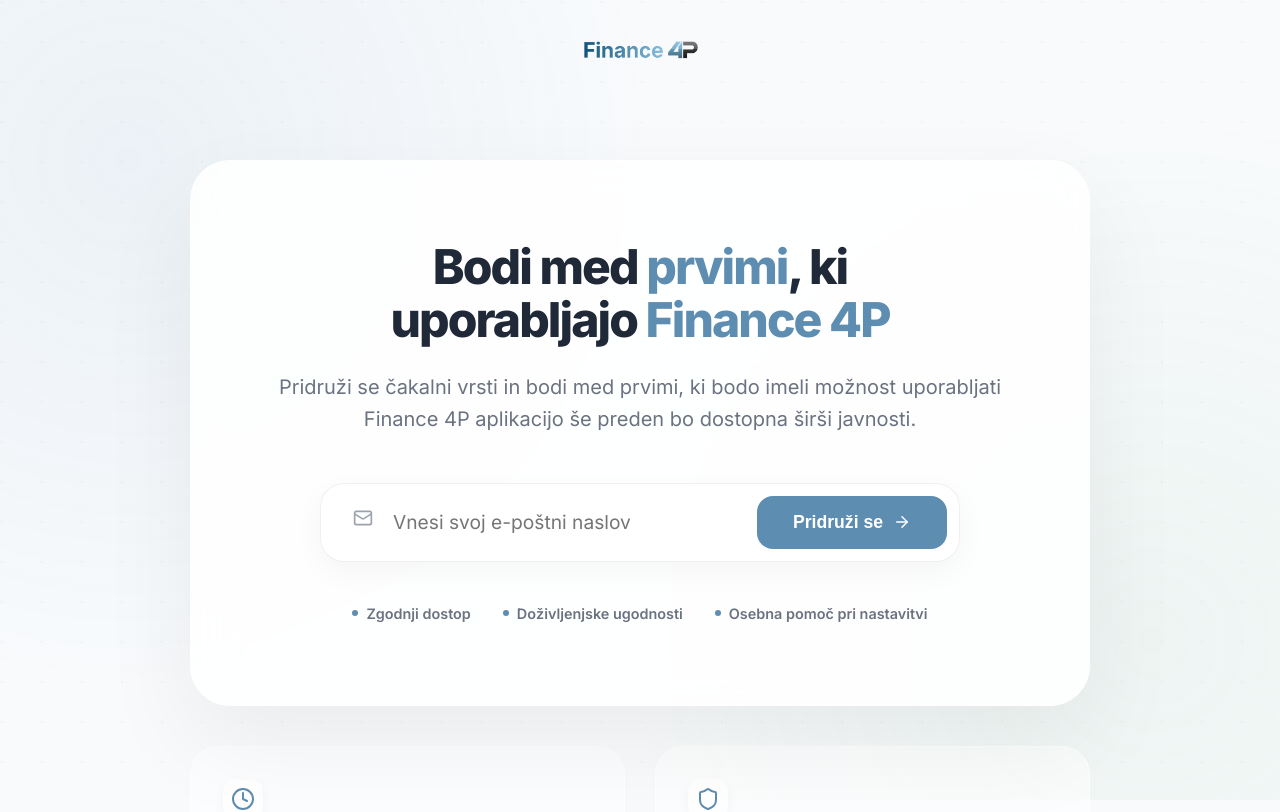
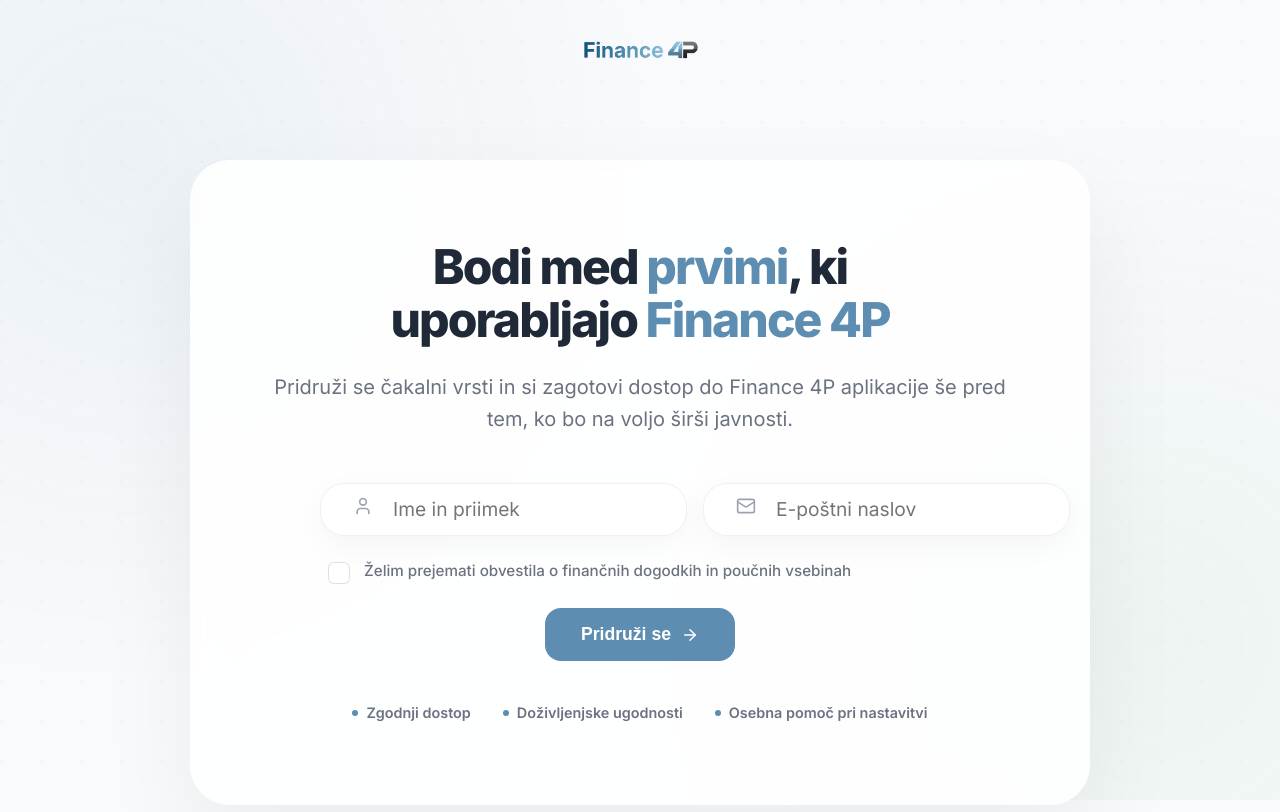
Before and after one commit to filipkolle/Landing-4P, a React (Vite) app: page /cakalna-vrsta in a window 1280 px wide. Shown: the top 812 px of the page. Built offline with nearby package versions, Linux system fonts and the light colour scheme.

Commit message:
feat: expand waitlist form with name and marketing consent logic

```diff
--- a/src/pages/WaitlistPage.jsx
+++ b/src/pages/WaitlistPage.jsx
@@ -1,11 +1,13 @@
 import React, { useState } from 'react';
 import { motion, AnimatePresence } from 'framer-motion';
-import { Mail, Check, AlertCircle, ArrowLeft, ArrowRight, Shield, Rocket, Clock } from 'lucide-react';
+import { Mail, Check, AlertCircle, ArrowLeft, ArrowRight, Shield, Rocket, Clock, User } from 'lucide-react';
 import logoImg from '../assets/logo_full_v2.png';
 import { useNavigate } from 'react-router-dom';
 
 const WaitlistPage = () => {
   const [email, setEmail] = useState('');
+  const [name, setName] = useState('');
+  const [marketing, setMarketing] = useState(false);
   const [status, setStatus] = useState('idle'); // idle, loading, success, error
   const navigate = useNavigate();
 
@@ -22,7 +24,11 @@ const WaitlistPage = () => {
       const response = await fetch('/api/subscribe', {
         method: 'POST',
         headers: { 'Content-Type': 'application/json' },
-        body: JSON.stringify({ email }),
+        body: JSON.stringify({
+          email,
+          name,
+          marketing
+        }),
       });
 
       const data = await response.json();
@@ -30,6 +36,8 @@ const WaitlistPage = () => {
       if (response.ok) {
         setStatus('success');
         setEmail('');
+        setName('');
+        setMarketing(false);
       } else {
         console.error('Waitlist error:', data.error);
         setStatus('error');
@@ -84,7 +92,7 @@ const WaitlistPage = () => {
               </motion.h1>
 
               <motion.p className="waitlist-subtitle" variants={itemVars}>
-                Pridruži se čakalni vrsti in bodi med prvimi, ki bodo imeli možnost uporabljati Finance 4P aplikacijo še preden bo dostopna širši javnosti.
+                Pridruži se čakalni vrsti in si zagotovi dostop do Finance 4P aplikacije še pred tem, ko bo na voljo širši javnosti.
               </motion.p>
 
               <motion.form
@@ -92,18 +100,50 @@ const WaitlistPage = () => {
                 onSubmit={handleSubmit}
                 variants={itemVars}
               >
+                <div className="form-inputs-stack">
+                  <div className="input-group">
+                    <div className="input-icon">
+                      <User size={20} />
+                    </div>
+                    <input
+                      type="text"
+                      placeholder="Ime in priimek"
+                      value={name}
+                      onChange={(e) => setName(e.target.value)}
+                      disabled={status === 'loading' || status === 'success'}
+                      required
+                    />
+                  </div>
+
                   <div className="input-group">
                     <div className="input-icon">
                       <Mail size={20} />
                     </div>
                     <input
                       type="email"
-                    placeholder="Vnesi svoj e-poštni naslov"
+                      placeholder="E-poštni naslov"
                       value={email}
                       onChange={(e) => setEmail(e.target.value)}
                       disabled={status === 'loading' || status === 'success'}
                       required
                     />
+                  </div>
+                </div>
+
+                <div className="form-actions-row">
+                  <div className="consent-wrapper">
+                    <label className="checkbox-container">
+                      <input
+                        type="checkbox"
+                        checked={marketing}
+                        onChange={(e) => setMarketing(e.target.checked)}
+                        disabled={status === 'loading' || status === 'success'}
+                      />
+                      <span className="checkmark"></span>
+                      <span className="consent-text">Želim prejemati obvestila o finančnih dogodkih in poučnih vsebinah</span>
+                    </label>
+                  </div>
+
                   <button
                     type="submit"
                     className={`waitlist-submit ${status}`}
--- a/src/styles/Waitlist.css
+++ b/src/styles/Waitlist.css
@@ -142,6 +142,95 @@
   transform: scale(1.02);
 }
 
+.form-inputs-stack {
+  display: flex;
+  gap: 16px;
+  margin-bottom: 24px;
+}
+
+.form-inputs-stack .input-group {
+  flex: 1;
+}
+
+.form-actions-row {
+  display: flex;
+  flex-direction: column;
+  gap: 24px;
+  align-items: center;
+}
+
+.consent-wrapper {
+  width: 100%;
+  padding: 0 8px;
+}
+
+.checkbox-container {
+  display: flex;
+  align-items: flex-start;
+  gap: 14px;
+  cursor: pointer;
+  font-size: 0.95rem;
+  color: var(--text-muted);
+  user-select: none;
+  text-align: left;
+}
+
+.checkbox-container input {
+  position: absolute;
+  opacity: 0;
+  cursor: pointer;
+  height: 0;
+  width: 0;
+}
+
+.checkmark {
+  position: relative;
+  height: 22px;
+  width: 22px;
+  background-color: #fff;
+  border: 1.5px solid rgba(0,0,0,0.12);
+  border-radius: 6px;
+  flex-shrink: 0;
+  transition: all 0.2s cubic-bezier(0.4, 0, 0.2, 1);
+  margin-top: 2px;
+}
+
+.checkbox-container:hover input ~ .checkmark {
+  border-color: var(--primary);
+  background-color: var(--primary-light);
+}
+
+.checkbox-container input:checked ~ .checkmark {
+  background-color: var(--primary);
+  border-color: var(--primary);
+  box-shadow: 0 4px 12px rgba(94, 141, 178, 0.25);
+}
+
+.checkmark:after {
+  content: "";
+  position: absolute;
+  display: none;
+}
+
+.checkbox-container input:checked ~ .checkmark:after {
+  display: block;
+}
+
+.checkbox-container .checkmark:after {
+  left: 7px;
+  top: 3px;
+  width: 5px;
+  height: 10px;
+  border: solid white;
+  border-width: 0 2.5px 2.5px 0;
+  transform: rotate(45deg);
+}
+
+.consent-text {
+  line-height: 1.5;
+  font-weight: 500;
+}
+
 .input-icon {
   padding: 0 20px;
   color: var(--text-soft);
@@ -280,21 +369,26 @@
   .waitlist-main-card h1 { font-size: 1.8rem; line-height: 1.2; }
   .waitlist-subtitle { font-size: 1rem; margin-bottom: 32px; }
   .waitlist-info-grid { grid-template-columns: 1fr; gap: 20px; }
-  .input-group { flex-direction: column; padding: 12px; gap: 12px; border-radius: 24px; }
-  .waitlist-submit { width: 100%; justify-content: center; padding: 12px 24px; font-size: 1rem; }
-  .input-icon { display: none; }
-  .waitlist-form input { text-align: center; font-size: 0.95rem; }
+
+  .form-inputs-stack { flex-direction: column; gap: 12px; }
+  .input-group { padding: 10px; border-radius: 20px; }
+  .input-icon { padding: 0 15px; }
+
+  .waitlist-submit { width: 100%; justify-content: center; padding: 14px 24px; font-size: 1rem; }
+  .waitlist-form input { font-size: 1rem; }
+
   .waitlist-benefits { gap: 12px; flex-direction: column; align-items: flex-start; margin-top: 24px; }
   .info-card { padding: 24px; }
   .info-card h3 { font-size: 1.1rem; }
   .info-card p { font-size: 0.88rem; }
+
+  .checkbox-container { font-size: 0.88rem; }
 }
 
 @media (max-width: 480px) {
   .waitlist-main-card { padding: 28px 16px; border-radius: 24px; }
   .waitlist-main-card h1 { font-size: 1.6rem; }
   .waitlist-subtitle { font-size: 0.95rem; margin-bottom: 24px; }
-  .input-group { padding: 10px; border-radius: 20px; }
   .waitlist-benefits { gap: 10px; }
   .benefit-item { font-size: 0.75rem; }
 }
```
Also changed, not shown: api/subscribe.js (+6 -2 lines). Lines whose indentation alone changed are shown as unchanged.
